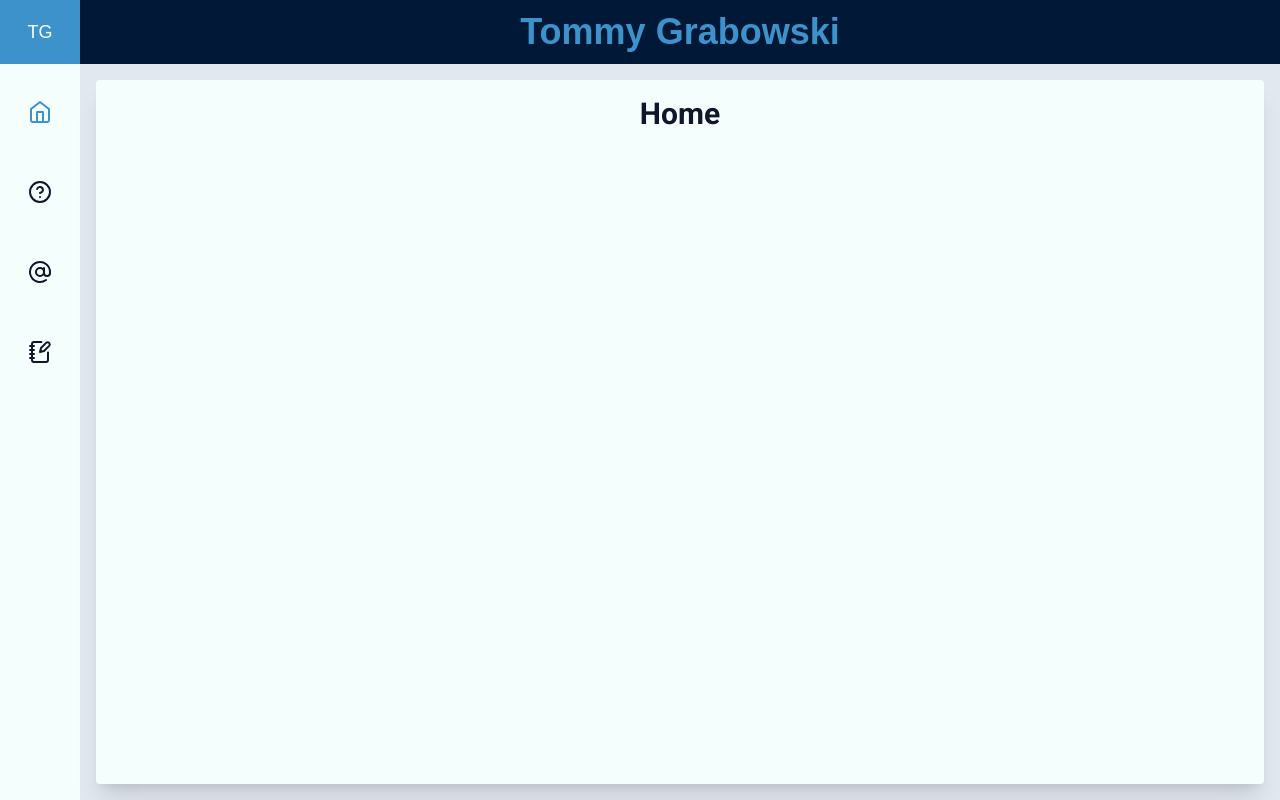
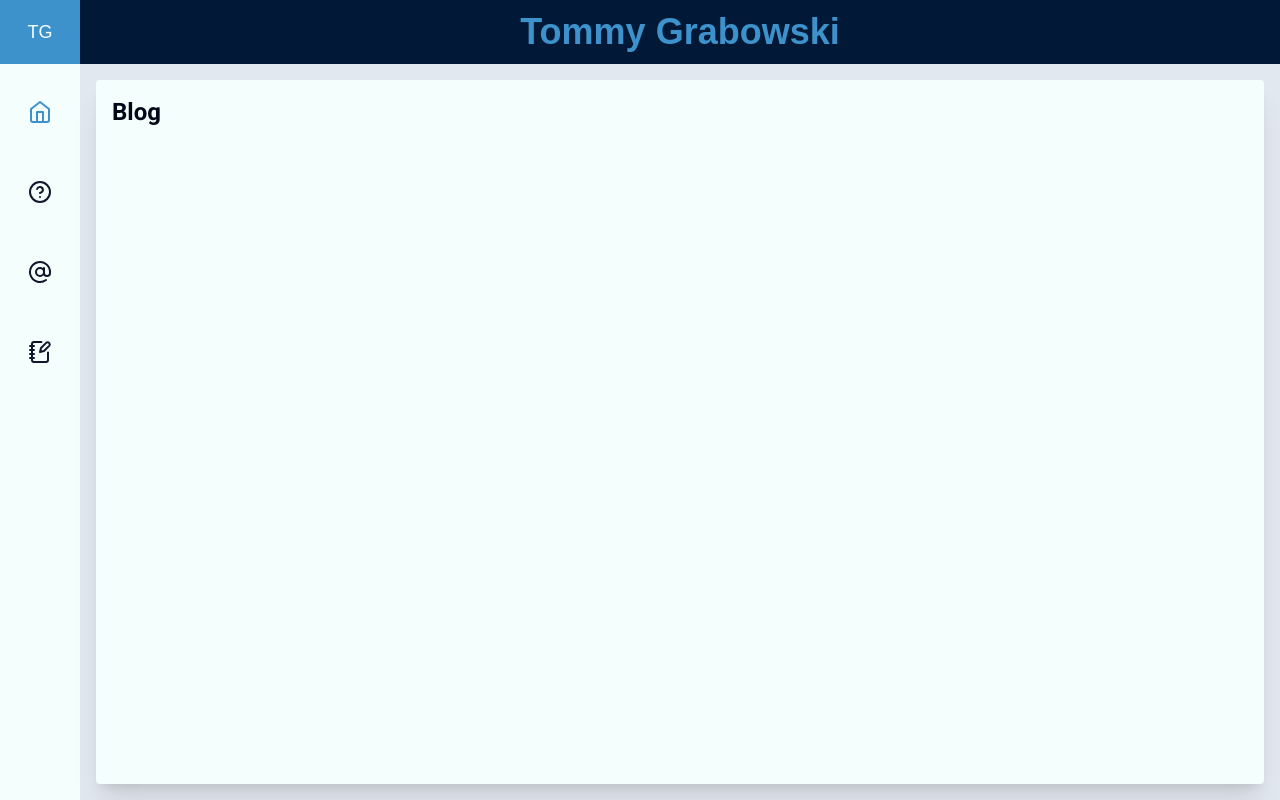
Before and after one commit to tomagrab/react-portfolio, a React (Vite) app: page / in a window 1280 px wide. Built offline with nearby package versions, Linux system fonts and the light colour scheme; a web font is replaced by a local one.

Commit message:
Added map for page headers

```diff
--- a/package.json
+++ b/package.json
@@ -17,6 +17,7 @@
     "animate.css": "^4.1.1",
     "class-variance-authority": "^0.7.0",
     "clsx": "^2.1.0",
+    "framer-motion": "^11.0.5",
     "gsap-trial": "^3.12.5",
     "loaders.css": "^0.1.2",
     "lucide-react": "^0.331.0",
--- a/src/App.tsx
+++ b/src/App.tsx
@@ -1,7 +1,7 @@
 import '@/App.scss'
 import { Route, Routes } from 'react-router-dom'
 import Layout from '@/components/Layout/Layout'
-import Home from '@/routes/Home/Home'
+import Blog from '@/routes/Blog/Blog'
 import About from '@/routes/About/About'
 import Contact from '@/routes/Contact/Contact'
 import Projects from '@/routes/Projects/Projects'
@@ -10,7 +10,7 @@ export default function App() {
   return (
     <Routes>
       <Route path="/" element={<Layout />}>
-        <Route index element={<Home />} />
+        <Route index element={<Blog />} />
         <Route path="/About" element={<About />} />
         <Route path="/Contact" element={<Contact />} />
         <Route path="/Projects" element={<Projects />} />
--- a/src/components/Layout/Layout.tsx
+++ b/src/components/Layout/Layout.tsx
@@ -1,17 +1,31 @@
 import '@/components/Layout/Layout.scss'
-import Sidebar from '@/components/Sidebar/Sidebar'
+import Navbar from '@/components/Navbar/Navbar'
 import Header from '@/components/Header/Header'
 import { ScrollArea } from '@/components/ui/scroll-area'
-import { Outlet } from 'react-router-dom'
+import { Outlet, useLocation } from 'react-router-dom'
+
+const PageNameMap: Record<string, string> = {
+  '/': 'Blog',
+  '/About': 'About',
+  '/Contact': 'Contact',
+  '/Projects': 'Projects',
+}
 
 export default function Layout() {
+  const pathname = useLocation().pathname
+
+  const pageName = PageNameMap[pathname]
+
   return (
     <div className="flex min-h-screen w-full">
-      <Sidebar />
+      <Navbar />
       <div className="flex-1">
         <Header />
         <div className="bg-slate-200 p-4">
           <ScrollArea className="h-[calc(100vh-6rem)] w-full rounded bg-mint-cream p-4 shadow-xl">
+            {pageName && (
+              <h1 className="mb-4 text-2xl font-bold">{pageName}</h1>
+            )}
             <Outlet />
           </ScrollArea>
         </div>
--- a/src/components/Sidebar/Sidebar.tsx
+++ b/src/components/Navbar/Navbar.tsx
@@ -1,13 +1,13 @@
-import '@/components/Sidebar/Sidebar.scss'
+import '@/components/Navbar/Navbar.scss'
 import NavigationIcon from '../NavigationIcon/NavigationIcon'
 
-export default function Sidebar() {
+export default function Navbar() {
   return (
     <aside className="sidebar absolute bottom-0 left-0 right-0 flex h-16 w-full items-center justify-around overflow-hidden bg-mint-cream md:static md:h-screen md:w-20 md:flex-col md:justify-normal md:gap-4 md:shadow-xl">
       <div className="hidden h-16 w-full items-center justify-center bg-celestial-blue md:flex">
         <h2 className="sidebar-icon text-lg text-mint-cream">TG</h2>
       </div>
-      <NavigationIcon iconName="home" to="/" />
+      <NavigationIcon iconName="blog" to="/" />
       <NavigationIcon iconName="about" to="/About" />
       <NavigationIcon iconName="contact" to="/Contact" />
       <NavigationIcon iconName="projects" to="/Projects" />
--- a/src/components/NavigationIcon/NavigationIcon.tsx
+++ b/src/components/NavigationIcon/NavigationIcon.tsx
@@ -1,9 +1,9 @@
 import '@/components/NavigationIcon/NavigationIcon.scss'
-import { Link, useLocation } from 'react-router-dom'
+import { NavLink, useLocation } from 'react-router-dom'
 import { AtSign, HelpCircle, Home, NotebookPen } from 'lucide-react'
 
 const IconMap = {
-  home: Home,
+  blog: Home,
   about: HelpCircle,
   contact: AtSign,
   projects: NotebookPen,
@@ -18,7 +18,7 @@ export default function NavigationIcon({ iconName, to }: NavigationIconProps) {
   const IconComponent = IconMap[iconName]
   const pathname = useLocation().pathname
   return (
-    <Link
+    <NavLink
       to={to}
       className={`group relative h-16 w-full ${pathname === to || (pathname.includes(to) && to.length !== 1) ? 'text-celestial-blue' : 'text-slate-900'}`}
     >
@@ -30,6 +30,6 @@ export default function NavigationIcon({ iconName, to }: NavigationIconProps) {
       <div className="absolute left-1/2 top-1/2 -translate-x-1/2 -translate-y-1/2 transform text-sm capitalize opacity-0 transition-opacity duration-300 ease-in-out group-hover:opacity-100">
         {iconName}
       </div>
-    </Link>
+    </NavLink>
   )
 }
--- a/src/index.scss
+++ b/src/index.scss
@@ -78,6 +78,6 @@
   }
 
   body {
-    @apply block bg-white text-foreground antialiased;
+    @apply block bg-mint-cream text-foreground antialiased;
   }
 }
--- /dev/null
+++ b/src/routes/Blog/Blog.tsx
@@ -0,0 +1,5 @@
+import '@/routes/Blog/Blog.scss'
+
+export default function Blog() {
+  return <div className=""></div>
+}
--- a/src/routes/Home/Home.tsx
+++ /dev/null
@@ -1,9 +0,0 @@
-import '@/routes/Home/Home.scss'
-
-export default function Home() {
-  return (
-    <div className="flex h-full items-center justify-center">
-      <h1 className="text-3xl font-bold text-slate-900">Home</h1>
-    </div>
-  )
-}
```
Also changed, not shown: src/components/Navbar/Navbar.scss (renamed from src/components/Sidebar/Sidebar.scss), src/routes/Blog/Blog.scss (added), 1 other file (tests, documents, lock files or other folders).
